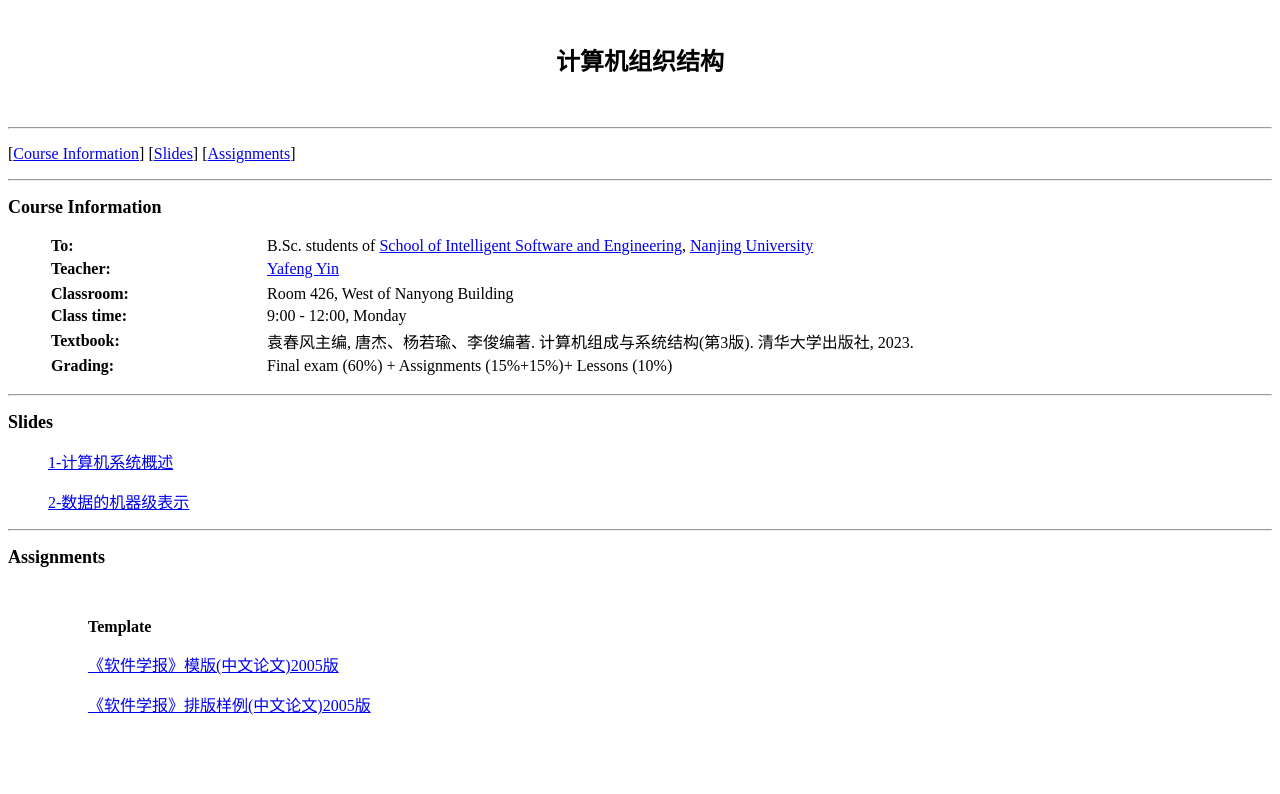
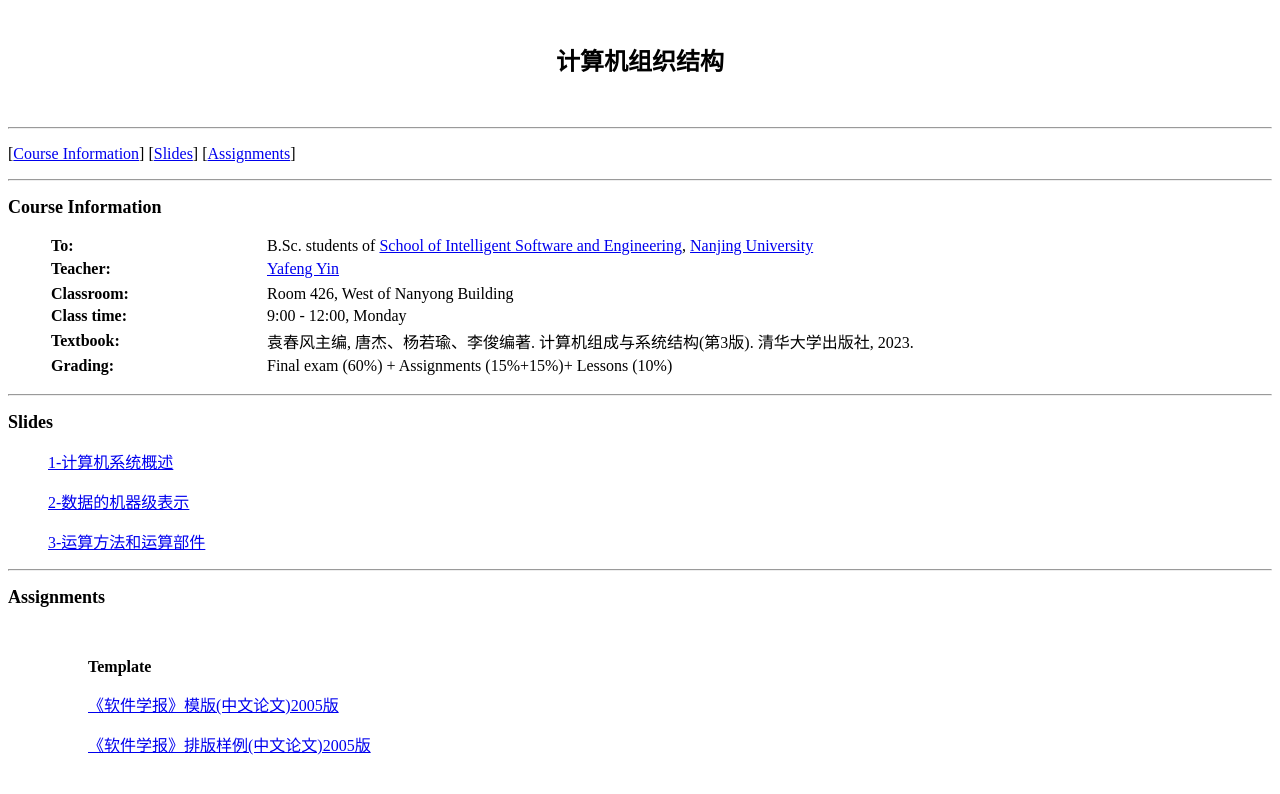
Before and after one commit to yafengnju/yafengnju.github.io, a plain HTML site: page ComputerOrganization.htm in a window 1280 px wide. Drawn offline with Linux system fonts and the light colour scheme.

Commit message:
Update ComputerOrganization.htm

```diff
--- a/ComputerOrganization.htm
+++ b/ComputerOrganization.htm
@@ -72,6 +72,8 @@ size="4"><B>Slides</B></FONT></A>
   href="./ComputerOrganization/1-计算机系统概述.pdf">1-计算机系统概述</A></P>
   <P class="STYLE21"><A
   href="./ComputerOrganization/2-数据的机器级表示.pdf">2-数据的机器级表示</A></P>
+  <P class="STYLE21"><A
+  href="./ComputerOrganization/3-运算方法和运算部件.pdf">3-运算方法和运算部件</A></P>
 </BLOCKQUOTE>
 <UL>
 </UL>
```
